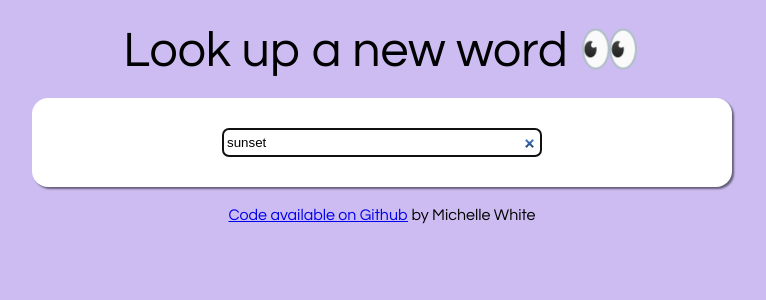
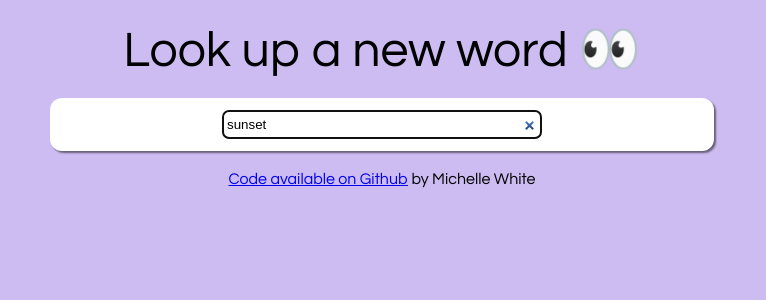
Before and after one commit to mkczarwhite/dictionary-app, a React (Create React App) app: page / in a window 1280 px wide. Shown: the top 300 px of the page, without its empty margins (258-1024 px from the left). Built offline with nearby package versions, Linux system fonts and the light colour scheme; no server answers.

Commit message:
adjusted css to create space between sections

```diff
--- a/src/Dictionary.css
+++ b/src/Dictionary.css
@@ -1,8 +1,8 @@
 .Dictionary section {
-  margin: 0 auto;
+  margin: 15px auto;
   background: white;
-  padding: 30px;
-  border-radius: 16px;
+  padding: 12px;
+  border-radius: 12px;
   box-shadow: 2px 2px 2px rgba(0, 0, 0, 0.5);
   width: 50%;
 }
```
